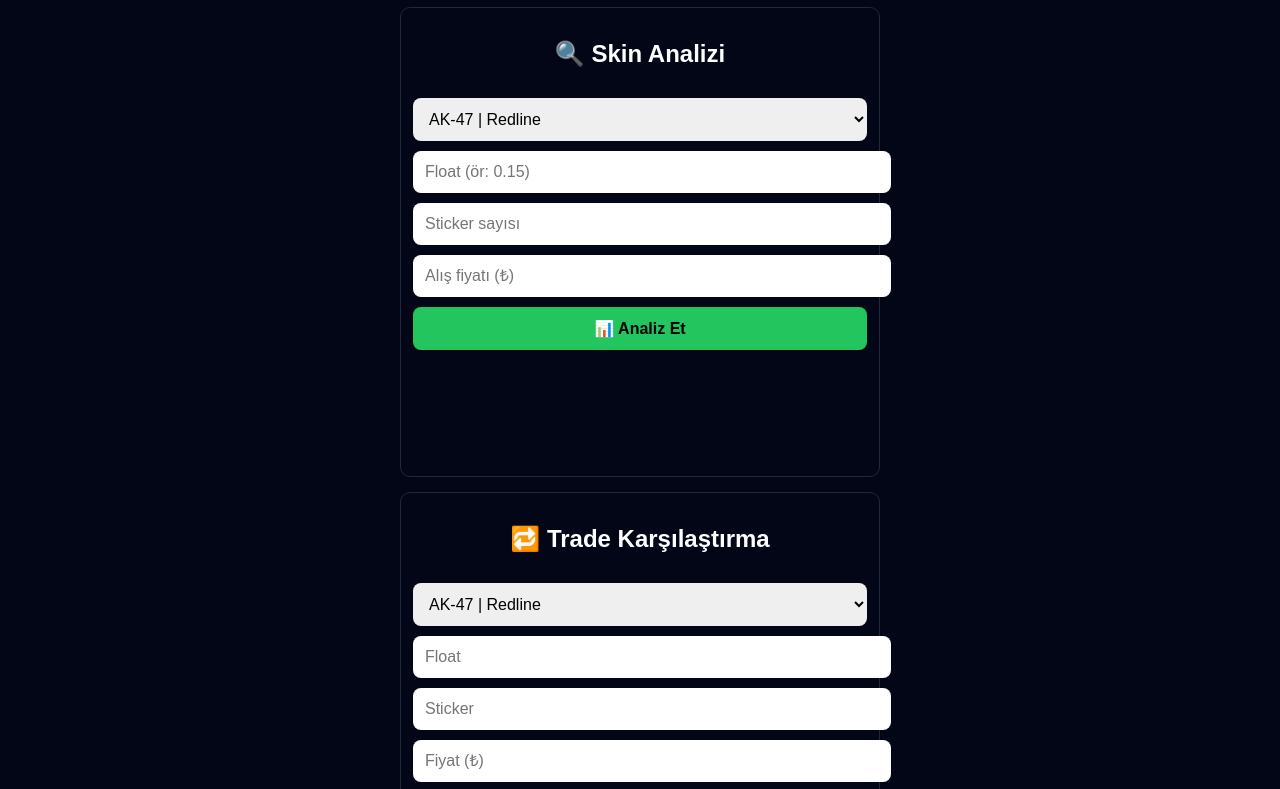
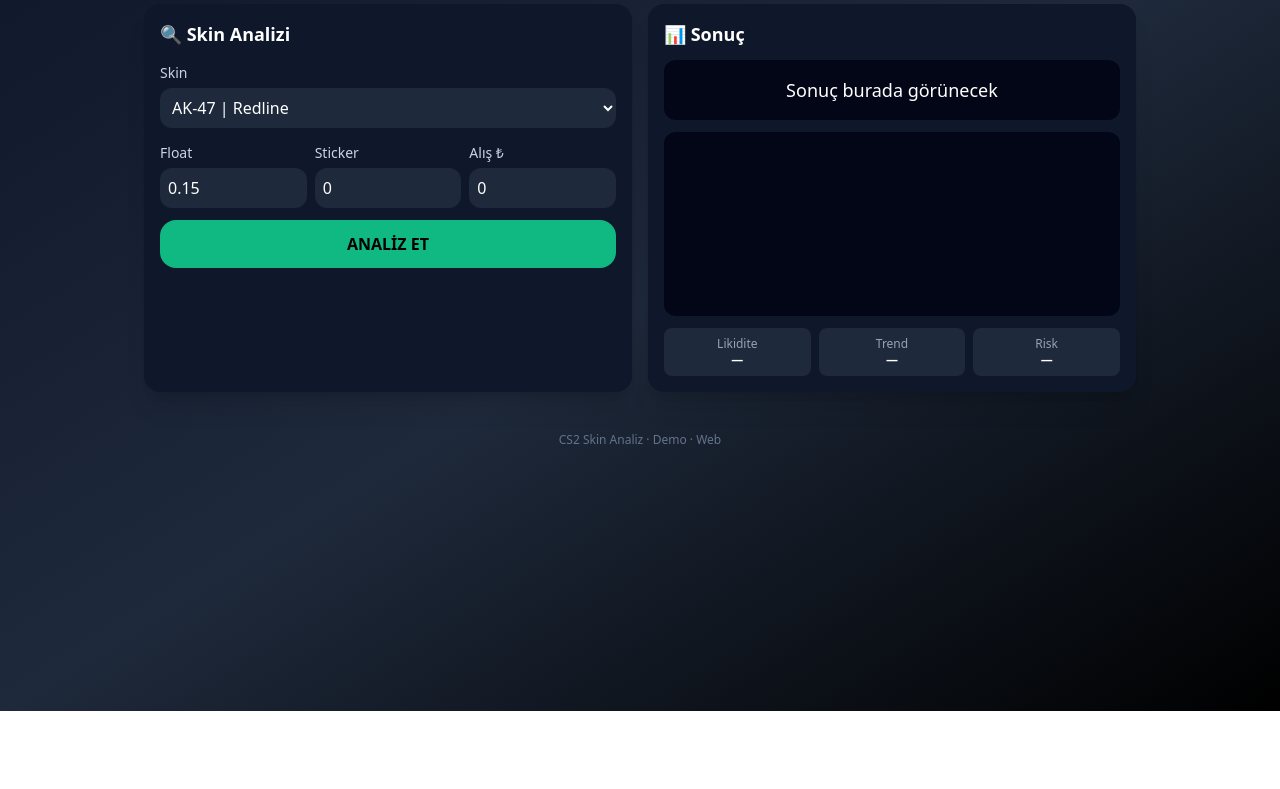
Before and after one commit to bbatuhan1967-cloud/cs2-web, a plain HTML site: page index.html in a window 1280 px wide. Shown: the part 89-878 px from the top of the page. After the commit the page ends 800 px from the top, so only its background shows below. Drawn offline with nearby package versions, Linux system fonts and the light colour scheme.

Commit message:
Revise index.html for CS2 Skin Analiz tool

```diff
--- a/index.html
+++ b/index.html
@@ -1,55 +1,104 @@
 <!DOCTYPE html>
 <html lang="tr">
 <head>
-  <meta charset="UTF-8">
-  <meta name="viewport" content="width=device-width, initial-scale=1.0">
-  <title>CS2 Skin Market Tool</title>
-  <link rel="stylesheet" href="style.css">
+  <meta charset="UTF-8" />
+  <meta name="viewport" content="width=device-width, initial-scale=1.0"/>
+  <title>CS2 Skin Analiz</title>
+
+  <!-- Tailwind CDN -->
+  <script src="https://cdn.tailwindcss.com"></script>
+  <script defer src="app.js"></script>
 </head>
-<body>
 
-<div class="container">
-  <h1>🎨 CS2 Skin Market Tool</h1>
+<body class="min-h-screen bg-gradient-to-br from-slate-900 via-slate-800 to-black text-white">
 
-  <!-- SKIN ANALIZI -->
-  <div class="section">
-    <h2>🔍 Skin Analizi</h2>
+  <!-- HEADER -->
+  <header class="sticky top-0 z-10 bg-slate-900/80 backdrop-blur border-b border-slate-700">
+    <div class="max-w-5xl mx-auto p-4 flex items-center justify-between">
+      <div>
+        <h1 class="text-xl font-bold text-emerald-400">CS2 Skin Analiz</h1>
+        <p class="text-xs text-slate-400">TL · Mobil uyumlu · Web</p>
+      </div>
+      <span class="text-xs px-2 py-1 rounded bg-emerald-500/20 text-emerald-300">LIVE</span>
+    </div>
+  </header>
 
-    <select id="aSkin">
-      <option>AK-47 | Redline</option>
-      <option>AWP | Asiimov</option>
-    </select>
+  <!-- MAIN -->
+  <main class="max-w-5xl mx-auto p-4 grid gap-4 md:grid-cols-2">
 
-    <input id="aFloat" type="number" step="0.01" placeholder="Float (ör: 0.15)">
-    <input id="aSticker" type="number" placeholder="Sticker sayısı">
-    <input id="aPrice" type="number" placeholder="Alış fiyatı (₺)">
+    <!-- SOL: FORM -->
+    <section class="bg-slate-900 rounded-2xl p-4 shadow-xl space-y-3">
+      <h2 class="font-semibold text-lg">🔍 Skin Analizi</h2>
 
-    <button onclick="analyze('a')">📊 Analiz Et</button>
+      <div>
+        <label class="text-sm text-slate-300">Skin</label>
+        <select id="buySkin" class="w-full mt-1 bg-slate-800 rounded-xl p-2">
+          <option>AK-47 | Redline</option>
+          <option>AWP | Asiimov</option>
+          <option>M4A1-S | Printstream</option>
+        </select>
+      </div>
 
-    <div id="aResult" class="result"></div>
-    <canvas id="aChart" width="300" height="100"></canvas>
-  </div>
+      <div class="grid grid-cols-3 gap-2">
+        <div>
+          <label class="text-sm text-slate-300">Float</label>
+          <input id="buyFloat" type="number" step="0.001" value="0.15"
+            class="w-full mt-1 bg-slate-800 rounded-xl p-2"/>
+        </div>
+        <div>
+          <label class="text-sm text-slate-300">Sticker</label>
+          <input id="buySticker" type="number" value="0"
+            class="w-full mt-1 bg-slate-800 rounded-xl p-2"/>
+        </div>
+        <div>
+          <label class="text-sm text-slate-300">Alış ₺</label>
+          <input id="buyPrice" type="number" value="0"
+            class="w-full mt-1 bg-slate-800 rounded-xl p-2"/>
+        </div>
+      </div>
 
-  <!-- TRADE KARŞILAŞTIRMA -->
-  <div class="section">
-    <h2>🔁 Trade Karşılaştırma</h2>
+      <button onclick="analyze('buy')"
+        class="w-full mt-2 bg-emerald-500 hover:bg-emerald-600 active:scale-[.98]
+               transition font-bold py-3 rounded-2xl text-black">
+        ANALİZ ET
+      </button>
+    </section>
 
-    <select id="bSkin">
-      <option>AK-47 | Redline</option>
-      <option>AWP | Asiimov</option>
-    </select>
+    <!-- SAĞ: SONUÇ -->
+    <section class="bg-slate-900 rounded-2xl p-4 shadow-xl space-y-3">
+      <h2 class="font-semibold text-lg">📊 Sonuç</h2>
 
-    <input id="bFloat" type="number" step="0.01" placeholder="Float">
-    <input id="bSticker" type="number" placeholder="Sticker">
-    <input id="bPrice" type="number" placeholder="Fiyat (₺)">
+      <div id="buyResult"
+        class="rounded-xl p-4 bg-slate-950 text-center text-lg">
+        Sonuç burada görünecek
+      </div>
 
-    <button onclick="analyze('b')">🔁 Karşılaştır</button>
+      <div class="rounded-xl bg-slate-950 p-3">
+        <canvas id="buyChart" height="160"></canvas>
+      </div>
 
-    <div id="bResult" class="result"></div>
-    <canvas id="bChart" width="300" height="100"></canvas>
-  </div>
-</div>
+      <div class="grid grid-cols-3 gap-2 text-xs text-center">
+        <div class="rounded-lg bg-slate-800 p-2">
+          <div class="text-slate-400">Likidite</div>
+          <div class="font-bold">—</div>
+        </div>
+        <div class="rounded-lg bg-slate-800 p-2">
+          <div class="text-slate-400">Trend</div>
+          <div class="font-bold">—</div>
+        </div>
+        <div class="rounded-lg bg-slate-800 p-2">
+          <div class="text-slate-400">Risk</div>
+          <div class="font-bold">—</div>
+        </div>
+      </div>
+    </section>
 
-<script src="app.js"></script>
+  </main>
+
+  <!-- FOOTER -->
+  <footer class="text-center text-xs text-slate-500 py-6">
+    CS2 Skin Analiz · Demo · Web
+  </footer>
+
 </body>
 </html>
```
